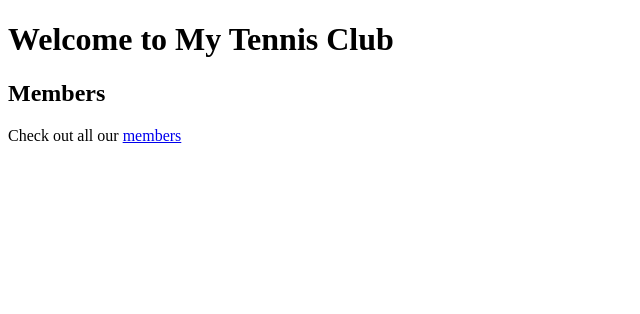
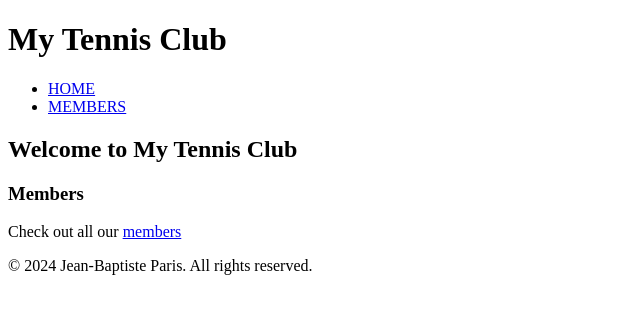
Before and after one commit to Jean-Baptiste-Paris/W3S-Django, a Django app: page / in a window 1280 px wide. Shown: the top 314 px of the page, without its empty margins (0-640 px from the left). Run offline with Django 5.2, Linux system fonts and the light colour scheme.

Commit message:
Add header and footer templates
- Added new `header.html` and `footer.html` templates.
- Updated `all_members.html`, `base.html`, `details.html`, and `home.html` to include the new header and footer templates.

```diff
--- a/members/templates/all_members.html
+++ b/members/templates/all_members.html
@@ -5,9 +5,7 @@
 {% endblock %}
 
 {% block content %}
-    <p><a href="/">HOME</a></p>
-
-    <h1>All Members</h1>
+    <h2>All Members</h2>
     <ul>
         {% for x in mymembers %}
           <li><a href="./{{ x.id }}">{{ x.firstname }} {{ x.lastname }}</a></li>
--- a/members/templates/base.html
+++ b/members/templates/base.html
@@ -9,8 +9,11 @@
         {% endblock %}
       </title>
 <body>
+    {% include "header.html" %}
 
     <div class="container">{% block content %} {% endblock %}</div>
 
+    {% include "footer.html" %}
+
 </body>
 </html>
--- a/members/templates/details.html
+++ b/members/templates/details.html
@@ -5,9 +5,7 @@
 {% endblock %}
 
 {% block content %}
-    <p><a href="/">HOME</a></p>
-
-    <h1>{{ mymember.firstname }} {{ mymember.lastname }}</h1>
+    <h2>{{ mymember.firstname }} {{ mymember.lastname }}</h2>
 
     <p>Phone : {{ mymember.phone }}</p>
     <p>Member since : {{ mymember.joined_date }}</p>
--- /dev/null
+++ b/members/templates/footer.html
@@ -0,0 +1,11 @@
+<footer>
+    <div class="container">
+        <p>&copy; 2024 Jean-Baptiste Paris. All rights reserved.</p>
+        {% comment %}
+        <ul>
+            <li><a href="{% url 'home' %}">Home</a></li>
+            <li><a href="{% url 'members' %}">Members</a></li>
+        </ul>
+        {% endcomment %}
+    </div>
+</footer>
--- /dev/null
+++ b/members/templates/header.html
@@ -0,0 +1,9 @@
+<header class="container">
+    <h1>My Tennis Club</h1>
+    <nav>
+        <ul>
+            <li><a href="{% url 'home' %}">HOME</a></li>
+            <li><a href="{% url 'members' %}">MEMBERS</a></li>
+        </ul>
+    </nav>
+</header>
--- a/members/templates/home.html
+++ b/members/templates/home.html
@@ -5,8 +5,8 @@
 {% endblock %}
 
 {% block content %}
-    <h1>Welcome to My Tennis Club</h1>
+    <h2>Welcome to My Tennis Club</h2>
 
-    <h2>Members</h2>
+    <h3>Members</h3>
     <p>Check out all our <a href="/members">members</a></p>
 {% endblock %}
```
